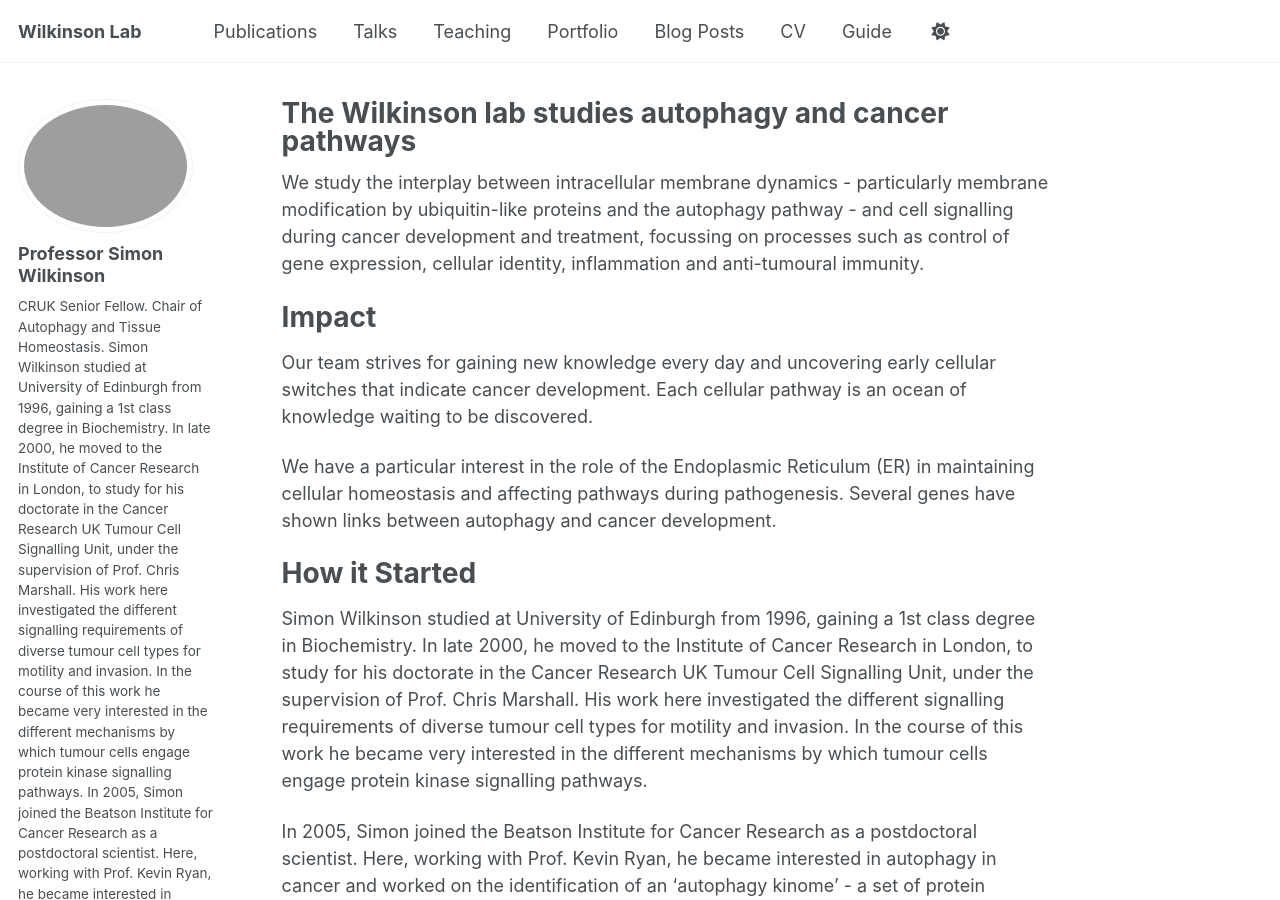
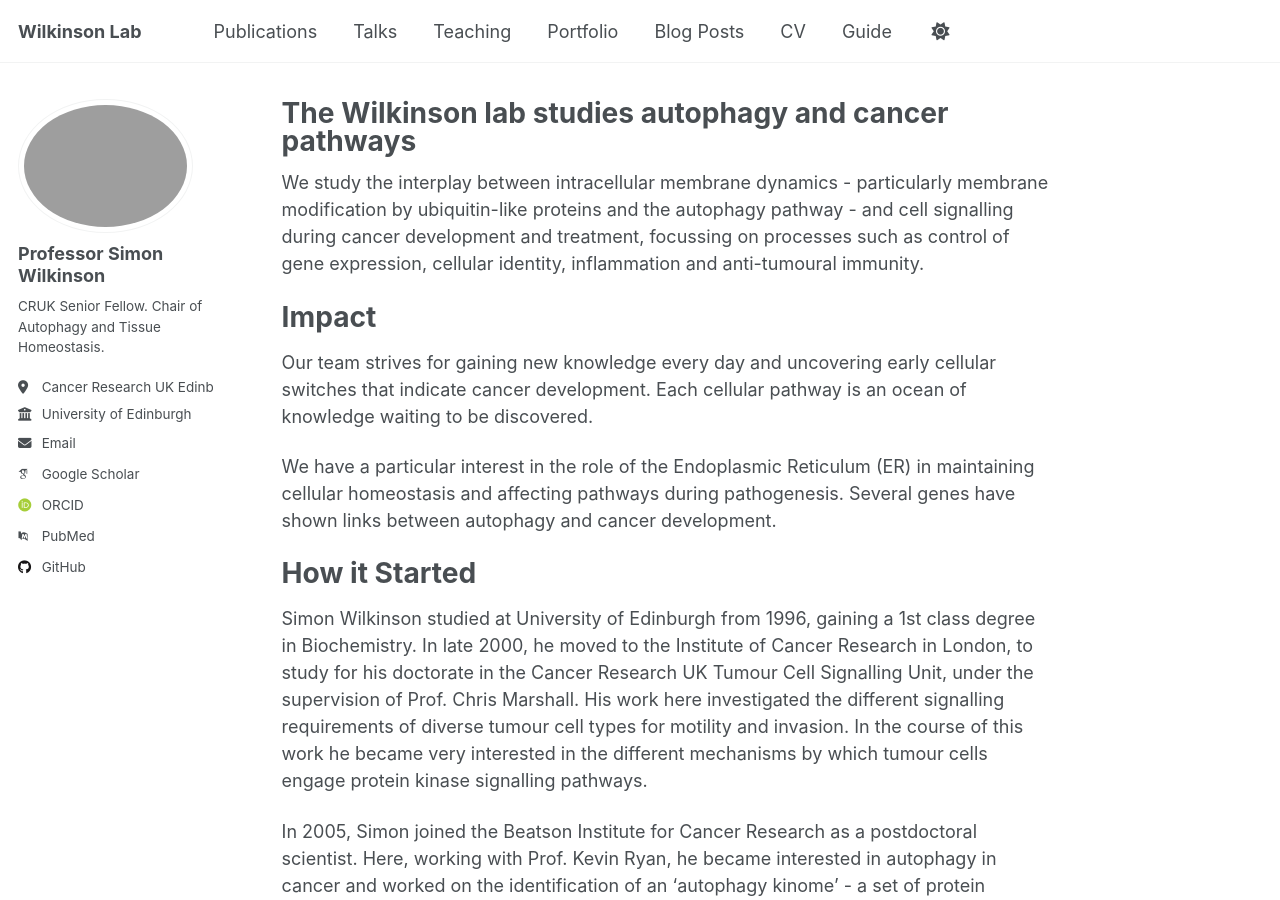
Before and after one commit to beeaak/beeaak.github.io, a Jekyll site: the page built from _pages/about.md, in a window 1280 px wide and 900 px high. Built offline with Jekyll 4.4.1, drawn with Linux system fonts in a browser that asks for light colours; some web fonts are replaced; some of the changed text lies outside the part shown.

Commit message:
Update _config.yml

```diff
--- a/_config.yml
+++ b/_config.yml
@@ -25,9 +25,7 @@ author:
   avatar           : "![Lab Group](SW.jpg)"
   name             : "Professor Simon Wilkinson"
   pronouns         : # example: "she/her"
-  bio              : "CRUK Senior Fellow. Chair of Autophagy and Tissue Homeostasis. Simon Wilkinson studied at University of Edinburgh from 1996, gaining a 1st class degree in Biochemistry. In late 2000, he moved to the Institute of Cancer Research in London, to study for his doctorate in the Cancer Research UK Tumour Cell Signalling Unit, under the supervision of Prof. Chris Marshall. His work here investigated the different signalling requirements of diverse tumour cell types for motility and invasion. In the course of this work he became very interested in the different mechanisms by which tumour cells engage protein kinase signalling pathways.
-
-In 2005, Simon joined the Beatson Institute for Cancer Research as a postdoctoral scientist. Here, working with Prof. Kevin Ryan, he became interested in autophagy in cancer and worked on the identification of an ‘autophagy kinome’ - a set of protein kinases that engaged various different forms of autophagy. In 2010, Simon moved back to Edinburgh to work with Prof. Margaret Frame looking at the interplay between autophagy and cell signalling, focussing on Src kinase. In 2012, he was awarded a prestigious Career Development Fellowship from Cancer Research UK in order to establish his own laboratory in Edinburgh. After the award of a Cancer Research UK Senior Fellowship in 2020, his lab now studies the interplay between intracellular membrane dynamics - particularly membrane modification by ubiquitin-like proteins and the autophagy pathway - and cell signalling during cancer development and treatment, focussing on processes such as control of gene expression, cellular identity, inflammation and anti-tumoural immunity. Simon was appointed the Chair of Autophagy and Tissue Homeostasis in the autumn of 2023."
+  bio              : "CRUK Senior Fellow. Chair of Autophagy and Tissue Homeostasis."
   location         : "Cancer Research UK Edinburgh Centre"
   employer         : "University of Edinburgh"
   uri              : # URL
```
